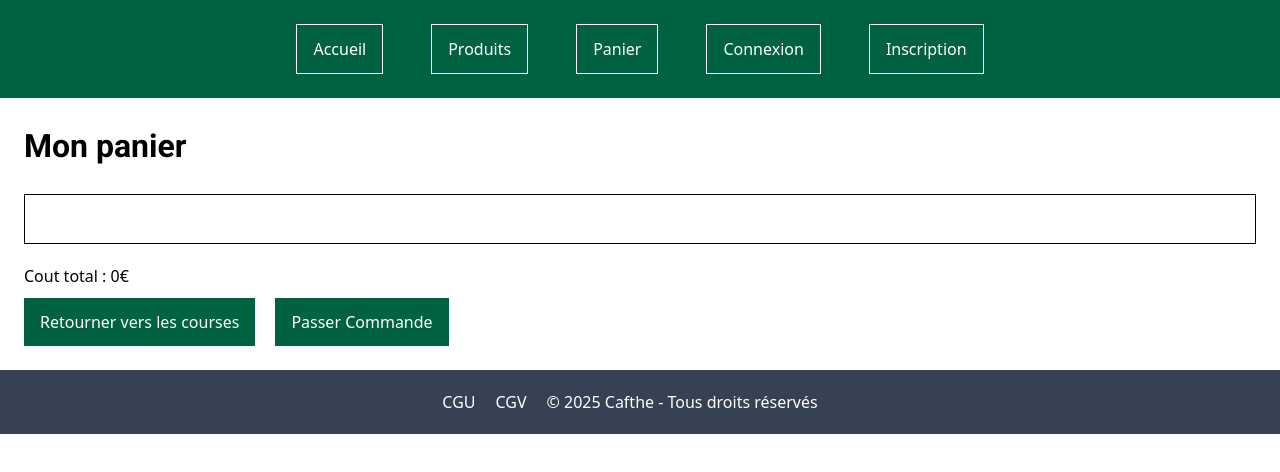
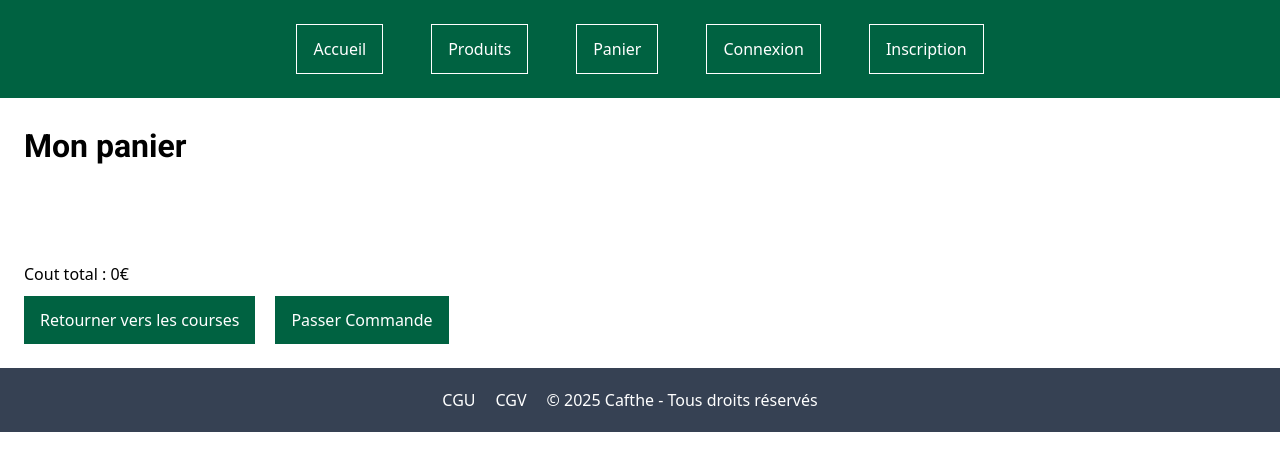
Before and after one commit to aurelienachard/ecommerce_cafthe, a React (Vite) app in the folder front-end/: page /panier in a window 1280 px wide. Shown: the top 472 px of the page. Built offline with nearby package versions, Linux system fonts and the light colour scheme.

Commit message:
fix: quelques modifications random

```diff
--- a/front-end/src/components/catalogue.jsx
+++ b/front-end/src/components/catalogue.jsx
@@ -22,11 +22,6 @@ const Catalogue = () => {
         setSearch(event.target.value)
     }
 
-    const handleCategory = (category) => {
-        // met a jour l'etat de selectCategory en fonction du bouton clique et du parametre category
-        setSelectCatagory(category)
-    }
-
     const filteredProducts = data.filter((produit) =>
         produit.produit_nom.toLowerCase().includes(search.toLowerCase()) && (selectCategory === '' || produit.produit_categorie === selectCategory)
         /*
@@ -34,6 +29,11 @@ const Catalogue = () => {
             on verifie la categorie du produit
         */
     )
+
+    const handleCategory = (category) => {
+        // met a jour l'etat de selectCategory en fonction du bouton clique et du parametre category
+        setSelectCatagory(category)
+    }
 
     return (
         <div className="flex flex-col items-center p-[24px]">
--- a/front-end/src/components/panier.jsx
+++ b/front-end/src/components/panier.jsx
@@ -13,7 +13,7 @@ const Panier = () => {
     }, [])
 
     const supprimerArticle = (id) => {
-        // on creer un nouveau tableau sans l'objet a supprimer
+        // on creer un nouveau tableau sans l'objet supprimer
         const updatedPanier = panier.filter(item => item.id !== id)
         // on met a jour le panier avec la variable ci-dessus
         setPanier(updatedPanier)
@@ -32,7 +32,7 @@ const Panier = () => {
     return (
         <div className="p-[24px]">
             <h1 className="font-bold font-[roboto] text-[32px] mb-[24px]">Mon panier</h1>
-                <div className="border p-[24px]">
+                <div className="p-[24px]">
                     <form>
                         {panier.map(item =>
                             <div key={item.id} className="flex justify-between items-center">
```
